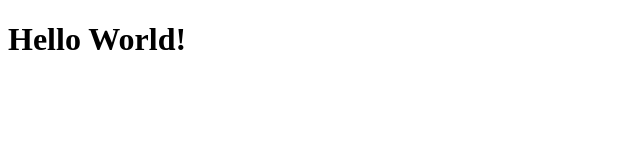
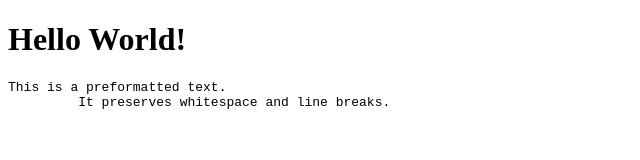
Before and after one commit to Mithilesh-Dafare/Github-testing, a plain HTML site: page index.html in a window 1280 px wide. Shown: the whole page, without its empty margins (0-640 px from the left). Drawn offline with Linux system fonts and the light colour scheme.

Commit message:
This is v2

```diff
--- a/index.html
+++ b/index.html
@@ -7,5 +7,8 @@
 </head>
 <body>
     <h1>Hello World!</h1>
+    <pre>This is a preformatted text.
+         It preserves whitespace and line breaks.
+    </pre>
 </body>
 </html>
```
